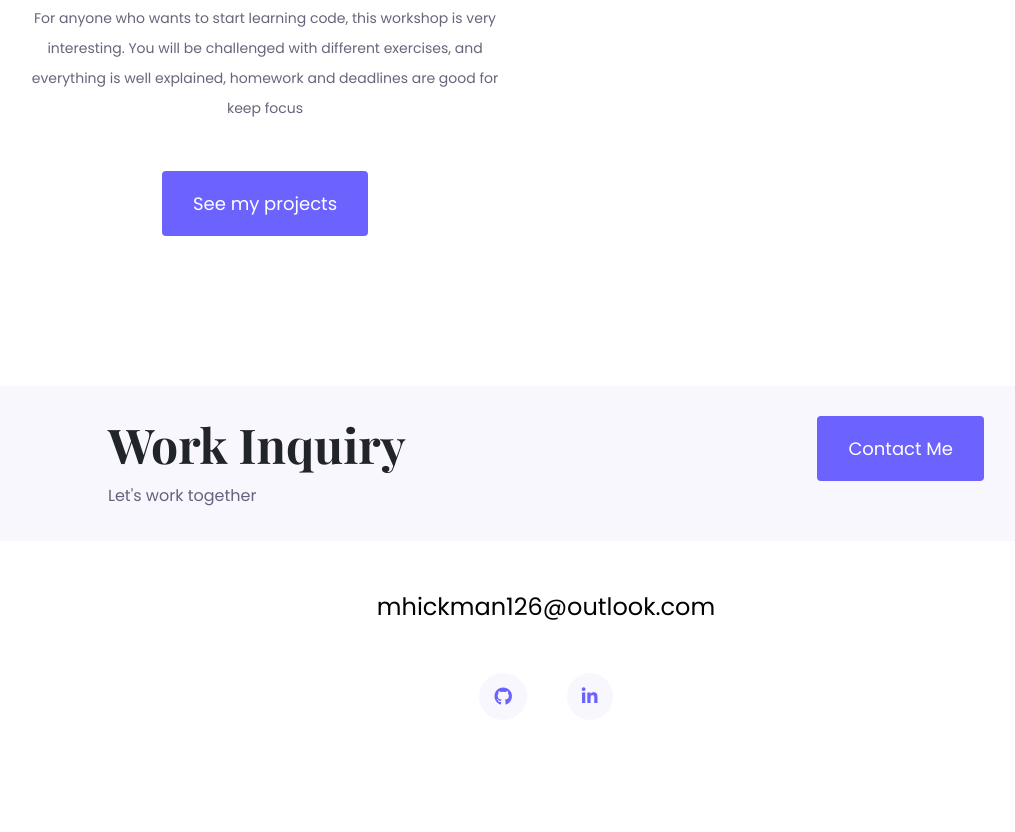
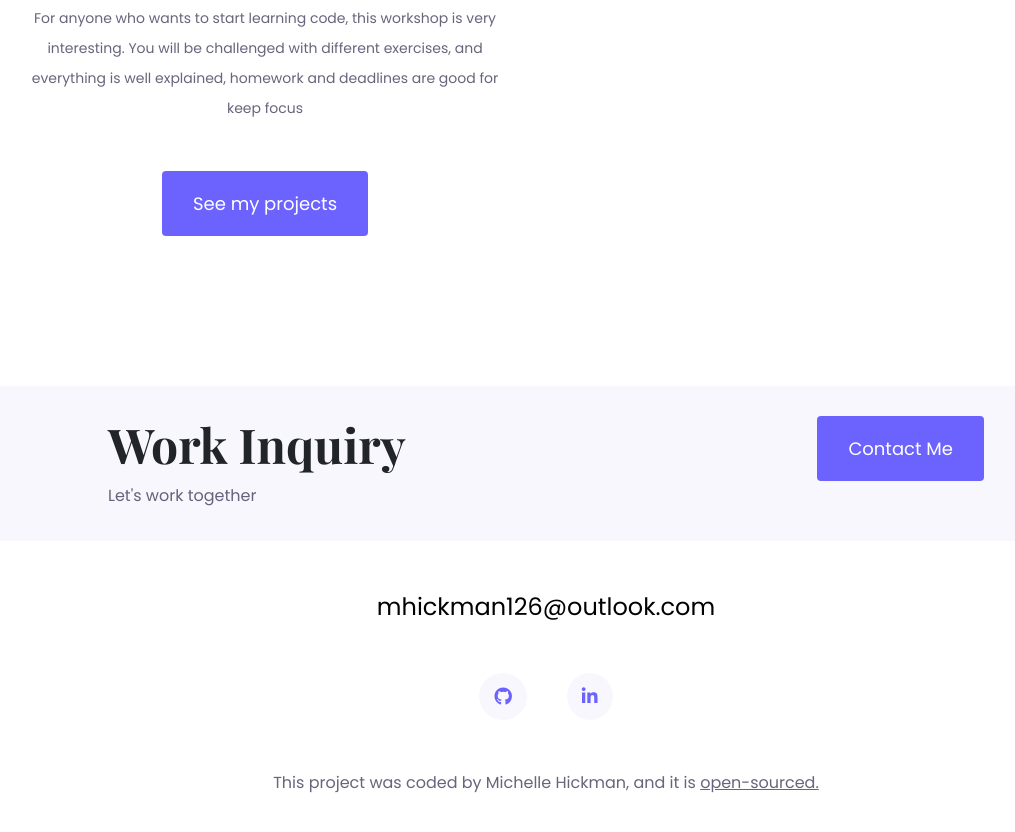
Before and after one commit to mhickman126/portfolio-project, a plain HTML site: page about.html in a window 1280 px wide. Shown: the part 510-1342 px from the top of the page, without its empty margins (94-1109 px from the left). Before the commit the page ends 1290 px from the top, so only its background shows below. Drawn offline with nearby package versions, Linux system fonts and the light colour scheme.

Commit message:
Add repository link to footer

```diff
--- a/about.html
+++ b/about.html
@@ -103,6 +103,12 @@
                 </a>
             </div>
 
+            <p class="text-center mt-5">
+                This project was coded by Michelle Hickman, and it is
+                <a href="https://github.com/mhickman126/portfolio-project" class="repository-link">open-sourced.</a>
+
+            </p>
+
         </footer>
     </div>
 
--- a/styles/style.css
+++ b/styles/style.css
@@ -120,6 +120,8 @@ p {
     max-height: 41.82px;
 }
 
+
+
 nav {
     padding: 20px;
 }
@@ -148,6 +150,8 @@ nav li.active a {
     color: var(--branding-color);
 }
 
+
+
 footer {
     margin: 60px 0;
 }
@@ -163,14 +167,18 @@ footer .contact-box {
 
 }
 
-footer .email-link {
+footer .email-link{
     text-decoration: none;
     color: black;
     font-size: 24px;
     text-align: center;
 }
 
-footer .email-link:hover {
+footer .repository-link {
+    color: #272142B2;
+}
+
+footer .email-link:hover, .repository-link:hover {
     color: var(--branding-color);
 
 }
```
Also changed, not shown: contact.html (+6 -0 lines), index.html (+6 -0 lines), work.html (+6 -0 lines).
